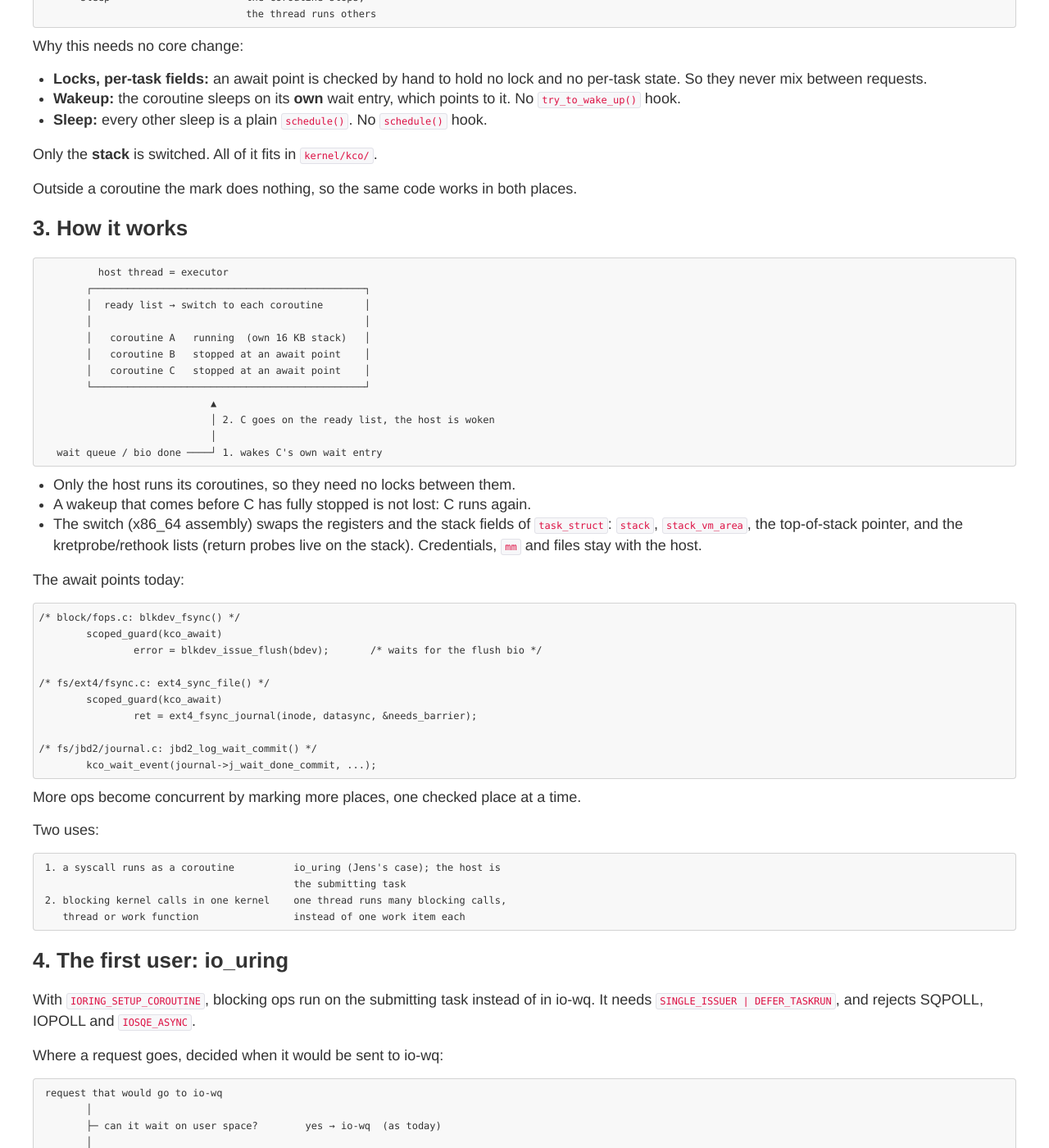
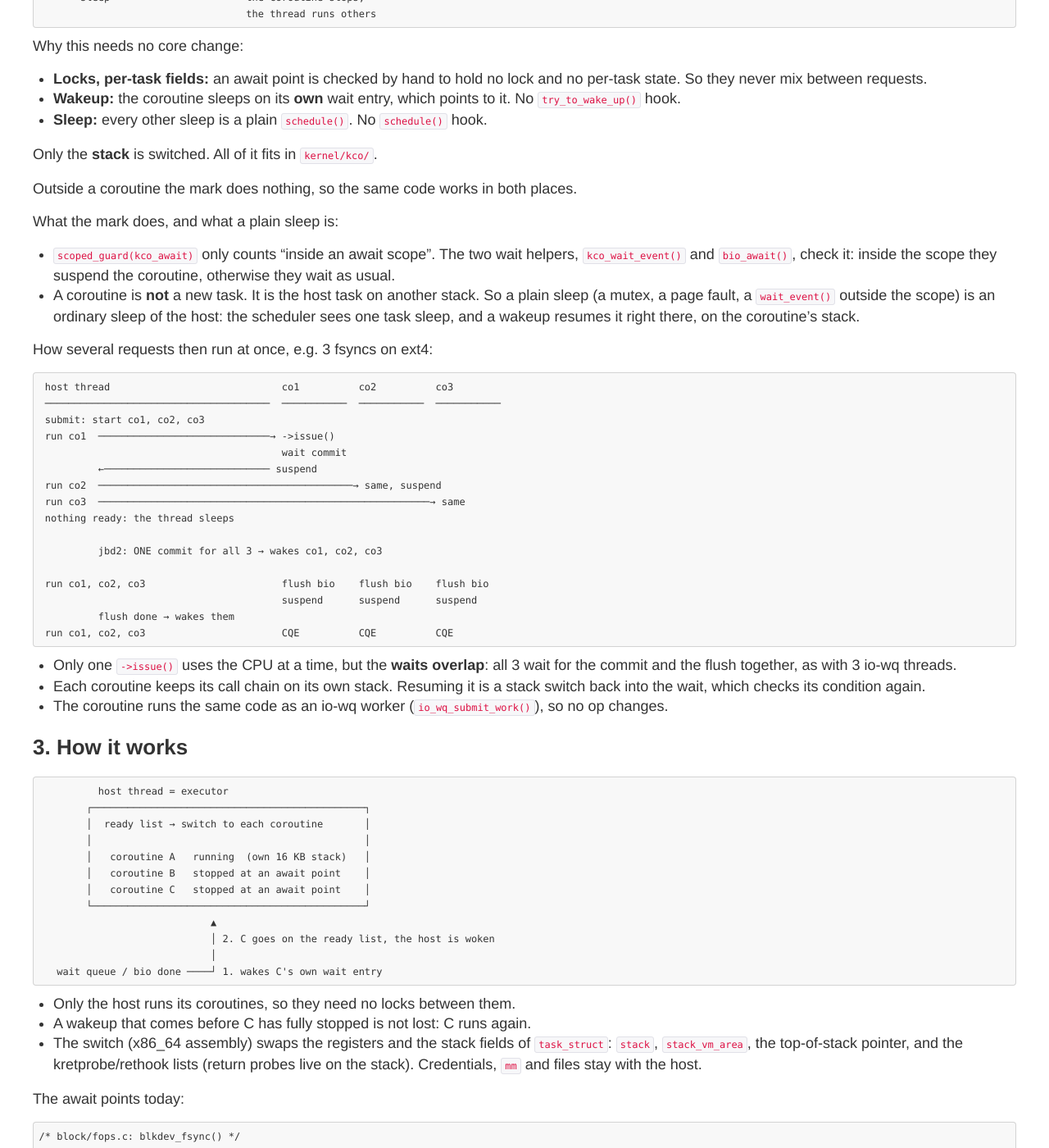
Before and after one commit to ming1/ming1.github.io, a Jekyll site: the page built from _posts/2026-09-23-linux-kernel-coroutine-io-wq.md, in a window 1280 px wide and 1400 px high, scrolled down 15366 px. Shown: the whole window at 82% size. Built offline with Jekyll 4.4.1, drawn with Linux system fonts in a browser that asks for light colours; comment, search, counter and statistics services are not loaded; a style sheet for code colours, icons or effects is not loaded.

Commit message:
linux-kernel-coroutine-io-wq: explain await scope and concurrency in Part III
Say what scoped_guard(kco_await) does, that a plain sleep in a coroutine
is an ordinary sleep of the host task, and show with 3 ext4 fsyncs how
several ->issue() calls overlap their waits on one thread.

````diff
--- a/_posts/2026-09-23-linux-kernel-coroutine-io-wq.md
+++ b/_posts/2026-09-23-linux-kernel-coroutine-io-wq.md
@@ -831,6 +831,44 @@ Only the **stack** is switched. All of it fits in `kernel/kco/`.
 Outside a coroutine the mark does nothing, so the same code works in both
 places.
 
+What the mark does, and what a plain sleep is:
+
+- `scoped_guard(kco_await)` only counts "inside an await scope". The two
+  wait helpers, `kco_wait_event()` and `bio_await()`, check it: inside the
+  scope they suspend the coroutine, otherwise they wait as usual.
+- A coroutine is **not** a new task. It is the host task on another stack.
+  So a plain sleep (a mutex, a page fault, a `wait_event()` outside the
+  scope) is an ordinary sleep of the host: the scheduler sees one task
+  sleep, and a wakeup resumes it right there, on the coroutine's stack.
+
+How several requests then run at once, e.g. 3 fsyncs on ext4:
+
+```
+ host thread                             co1          co2          co3
+ ──────────────────────────────────────  ───────────  ───────────  ───────────
+ submit: start co1, co2, co3
+ run co1  ─────────────────────────────→ ->issue()
+                                         wait commit
+          ←──────────────────────────── suspend
+ run co2  ───────────────────────────────────────────→ same, suspend
+ run co3  ────────────────────────────────────────────────────────→ same
+ nothing ready: the thread sleeps
+
+          jbd2: ONE commit for all 3 → wakes co1, co2, co3
+
+ run co1, co2, co3                       flush bio    flush bio    flush bio
+                                         suspend      suspend      suspend
+          flush done → wakes them
+ run co1, co2, co3                       CQE          CQE          CQE
+```
+
+- Only one `->issue()` uses the CPU at a time, but the **waits overlap**:
+  all 3 wait for the commit and the flush together, as with 3 io-wq threads.
+- Each coroutine keeps its call chain on its own stack. Resuming it is a
+  stack switch back into the wait, which checks its condition again.
+- The coroutine runs the same code as an io-wq worker
+  (`io_wq_submit_work()`), so no op changes.
+
 ## 3. How it works
 
 ```
````
